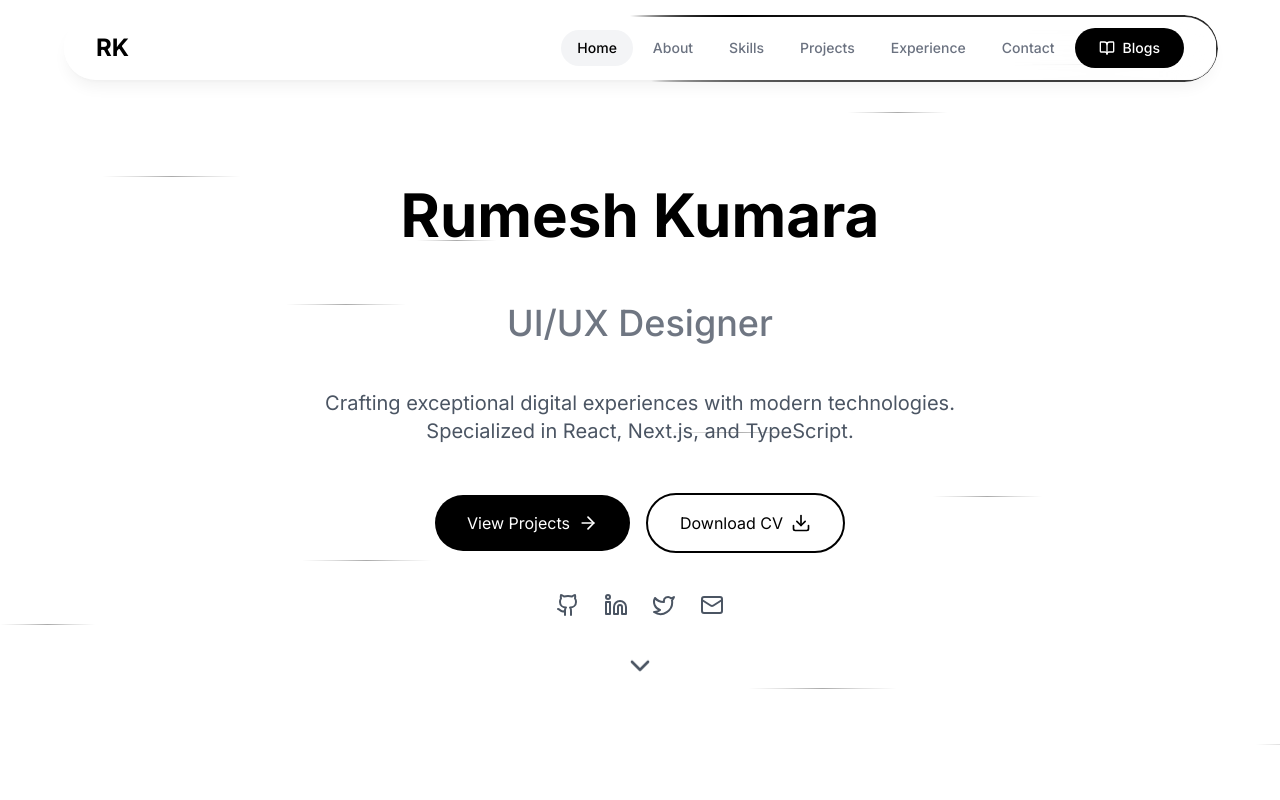
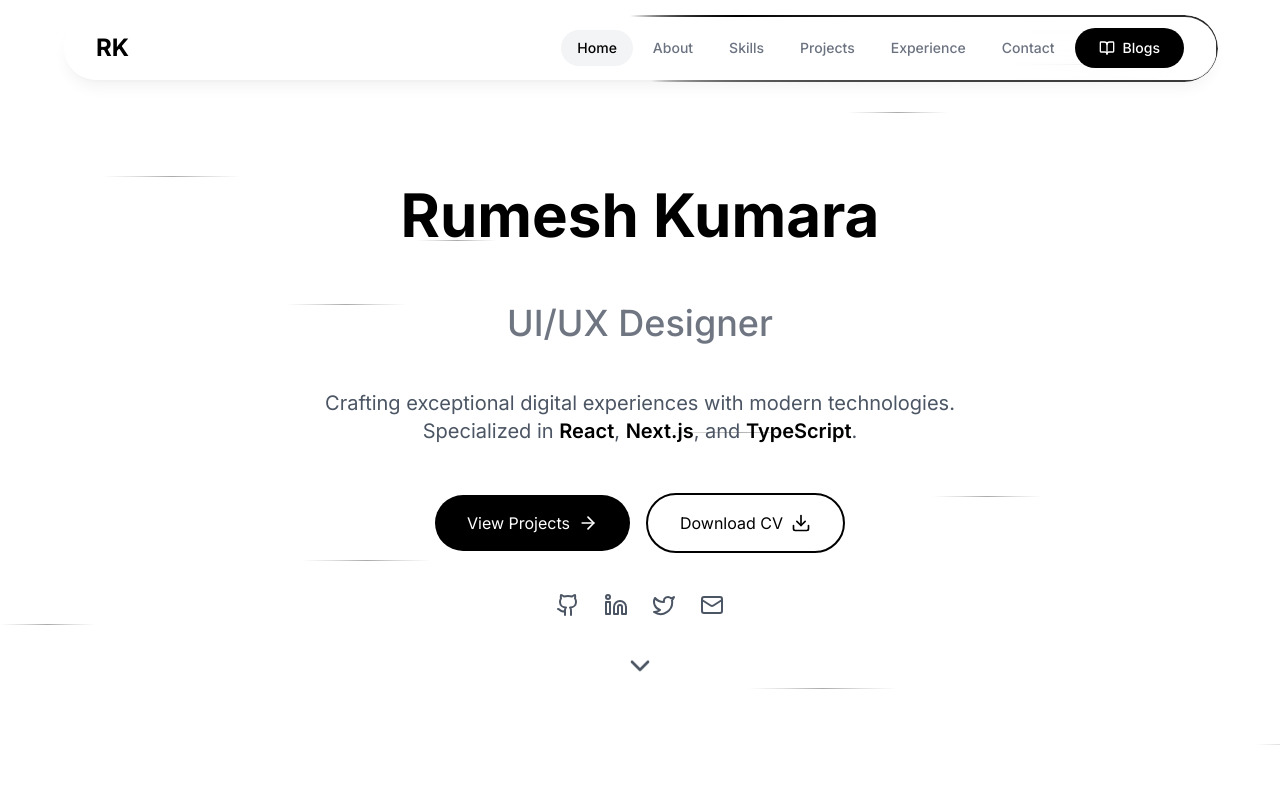
Before and after one commit to RumeshKumara/new-portfolio, a Next.js app: page / in a window 1280 px wide. Shown: the top 800 px of the page. Built offline with nearby package versions, Linux system fonts and the light colour scheme.

Commit message:
feat: enhance Hero component with improved text styling and button animations feat: update Navbar component styles for consistency and improved accessibility feat: add useEffect and useRef imports in Skills component for future enhancements

```diff
--- a/components/Hero.tsx
+++ b/components/Hero.tsx
@@ -138,7 +138,10 @@ export default function Hero({ onViewProjects, onContact }: HeroProps) {
             className="text-lg md:text-xl text-accent-600 max-w-2xl mx-auto"
           >
             Crafting exceptional digital experiences with modern technologies.
-            Specialized in React, Next.js, and TypeScript.
+            Specialized in{" "}
+            <span className="font-semibold text-black">React</span>,{" "}
+            <span className="font-semibold text-black">Next.js</span>, and{" "}
+            <span className="font-semibold text-black">TypeScript</span>.
           </motion.p>
 
           <motion.div
@@ -149,17 +152,17 @@ export default function Hero({ onViewProjects, onContact }: HeroProps) {
           >
             <button
               onClick={handleViewProjects}
-              className="group px-8 py-4 bg-black text-white rounded-full hover:bg-accent-800 transition-all flex items-center gap-2"
+              className="group px-8 py-4 bg-black text-white rounded-full hover:scale-105 transition-all duration-200 flex items-center gap-2"
             >
               View Projects
               <ArrowRight
-                size={20}
-                className="group-hover:translate-x-1 transition-transform"
+              size={20}
+              className="group-hover:translate-x-1 transition-transform"
               />
             </button>
             <button
               onClick={handleContact}
-              className="px-8 py-4 border-2 border-black text-black rounded-full hover:bg-black hover:text-white transition-all flex items-center gap-2"
+              className="px-8 py-4 border-2 border-black text-black rounded-full hover:bg-black duration-200 hover:text-white transition-all flex items-center gap-2"
             >
               Download CV
               <Download size={20} />
--- a/components/Navbar.tsx
+++ b/components/Navbar.tsx
@@ -123,7 +123,7 @@ export default function Navbar() {
               href="https://medium.com/@rumeshk066"
               target="_blank"
               rel="noopener noreferrer"
-              className={`flex items-center gap-2 text-sm font-medium bg-black text-white hover:bg-accent-800 rounded-full transition-all hover:scale-105 focus:outline-none focus:ring-2 focus:ring-black focus:ring-offset-2 ${
+              className={`flex items-center gap-2 text-sm font-medium bg-black text-white  rounded-full transition-all hover:scale-105 focus:outline-none focus:ring-2 focus:ring-black focus:ring-offset-2 ${
                 isScrolled ? "px-5 py-2" : "px-6 py-2.5"
               }`}
               title="Visit my blog"
--- a/components/Skills.tsx
+++ b/components/Skills.tsx
@@ -2,6 +2,7 @@
 
 import { programmingLanguages, technologies } from "@/lib/data";
 import Image from "next/image";
+import { useEffect, useRef } from "react";
 
 export default function Skills() {
   return (
```
